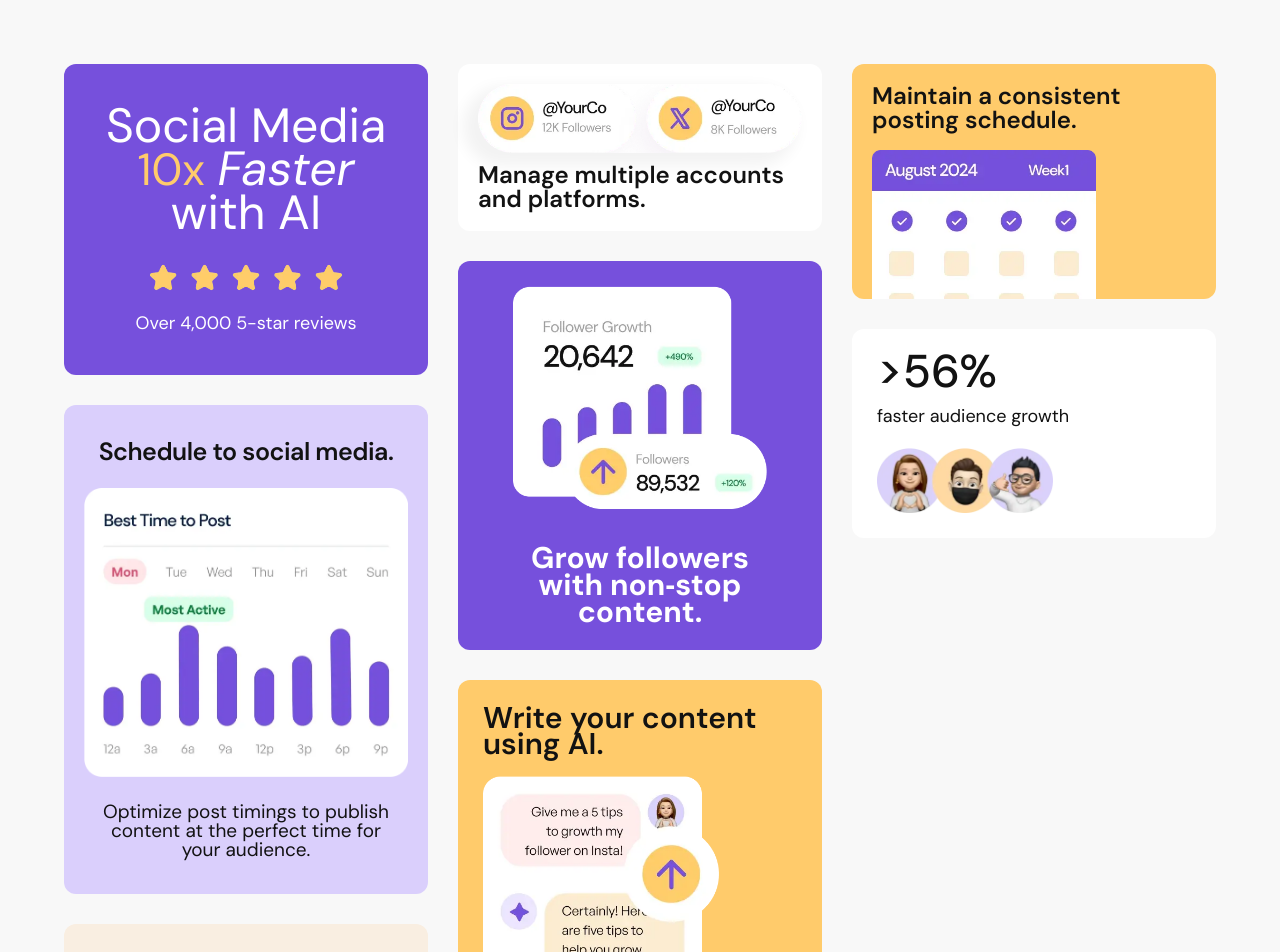
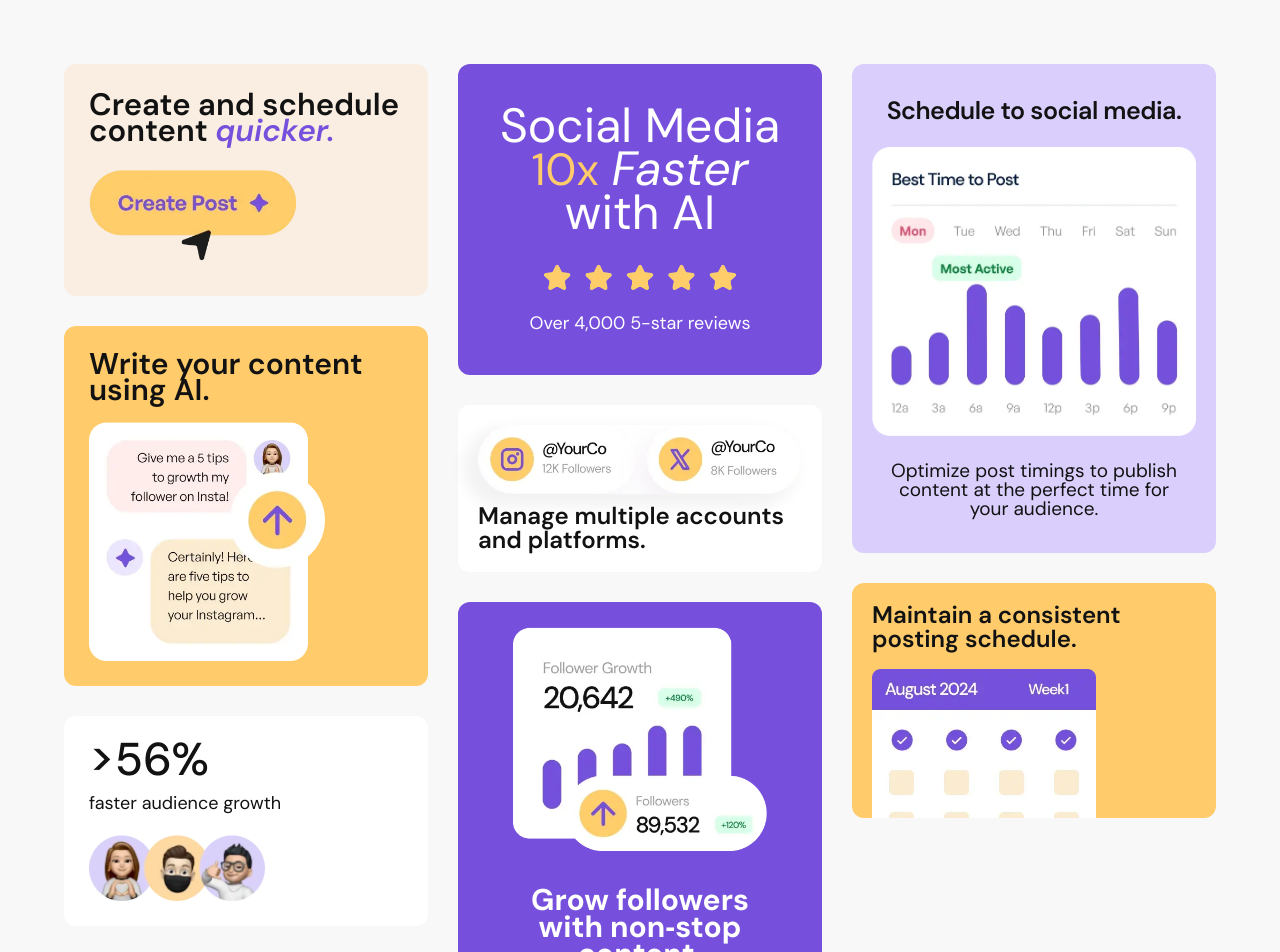
Before and after one commit to pkthunder87/bento-grid, a React (Vite) app: page / in a window 1280 px wide. Shown: the top 952 px of the page. Built offline with nearby package versions, Linux system fonts and the light colour scheme.

Commit message:
Feat: Re-arrange grid items for desktop masonry

```diff
--- a/src/App.jsx
+++ b/src/App.jsx
@@ -22,6 +22,16 @@ function App() {
         className="my-masonry-grid"
         columnClassName="my-masonry-grid_column"
       >
+        <GridItem gridItemNum="7">
+          <h2 className="grid-item--7__title">
+            Create and schedule content <span>quicker.</span>
+          </h2>
+          <img
+            className="grid-item--7__img"
+            src={`${imgPrefix}create-post${imgSuffix}`}
+            alt=""
+          />
+        </GridItem>
         <GridItem gridItemNum="1">
           <h1 className="grid-item--1__title">
             Social Media <span className="ten-x">10x</span>{" "}
@@ -33,6 +43,26 @@ function App() {
             alt=""
           />
           <p className="grid-item--1__text">Over 4,000 5-star reviews</p>
+        </GridItem>
+        <GridItem gridItemNum="4">
+          <h2 className="grid-item--4__title"> Schedule to social media.</h2>
+          <img
+            className="grid-item--4__img"
+            src={`${imgPrefix}schedule-posts${imgSuffix}`}
+            alt=""
+          />
+          <p className="grid-item--4__text">
+            Optimize post timings to publish content at the perfect time for
+            your audience.
+          </p>
+        </GridItem>
+        <GridItem gridItemNum="8">
+          <h2 className="grid-item--8__title">Write your content using AI.</h2>
+          <img
+            className="grid-item--8__img"
+            src={`${imgPrefix}ai-content${imgSuffix}`}
+            alt=""
+          />
         </GridItem>
         <GridItem gridItemNum="2">
           <img
@@ -54,17 +84,16 @@ function App() {
             alt=""
           />
         </GridItem>
-        <GridItem gridItemNum="4">
-          <h2 className="grid-item--4__title"> Schedule to social media.</h2>
+        <GridItem gridItemNum="6">
+          <h2 className="grid-item--6__title">
+            <span>&gt;</span>56%
+          </h2>
+          <p className="grid-item--6__text">faster audience growth</p>
           <img
-            className="grid-item--4__img"
-            src={`${imgPrefix}schedule-posts${imgSuffix}`}
+            className="grid-item--6__img"
+            src={`${imgPrefix}audience-growth${imgSuffix}`}
             alt=""
           />
-          <p className="grid-item--4__text">
-            Optimize post timings to publish content at the perfect time for
-            your audience.
-          </p>
         </GridItem>
         <GridItem gridItemNum="5">
           <img
@@ -76,35 +105,6 @@ function App() {
             Grow followers with non&#8209;stop content.
           </h2>
         </GridItem>
-        <GridItem gridItemNum="6">
-          <h2 className="grid-item--6__title">
-            <span>&gt;</span>56%
-          </h2>
-          <p className="grid-item--6__text">faster audience growth</p>
-          <img
-            className="grid-item--6__img"
-            src={`${imgPrefix}audience-growth${imgSuffix}`}
-            alt=""
-          />
-        </GridItem>
-        <GridItem gridItemNum="7">
-          <h2 className="grid-item--7__title">
-            Create and schedule content <span>quicker.</span>
-          </h2>
-          <img
-            className="grid-item--7__img"
-            src={`${imgPrefix}create-post${imgSuffix}`}
-            alt=""
-          />
-        </GridItem>
-        <GridItem gridItemNum="8">
-          <h2 className="grid-item--8__title">Write your content using AI.</h2>
-          <img
-            className="grid-item--8__img"
-            src={`${imgPrefix}ai-content${imgSuffix}`}
-            alt=""
-          />
-        </GridItem>
       </Masonry>
 
       <Attribution />
--- a/src/sass/_base.scss
+++ b/src/sass/_base.scss
@@ -111,7 +111,7 @@ select {
 }
 
 /* =======================
-   2.0 Tablet 550px - 900px
+   2.0 Tablet 550px - 899px
    ======================= */
 
 @media (min-width: 550px) {
--- a/src/sass/_layout.scss
+++ b/src/sass/_layout.scss
@@ -37,23 +37,48 @@
   padding-block: 8vh;
 }
 
-/* ========================
-   2.0 Tablet 600px - 900px
-   ======================== */
+.my-masonry-grid_column {
+  display: grid;
+}
 
-@media (min-width: 600px) {
-  .app-layout {
+// Displays grid items in correct order for phones
+.grid-item {
+  &--1 {
+    order: 1;
   }
-
-  .attribution {
+  &--2 {
+    order: 2;
+  }
+  &--3 {
+    order: 3;
+  }
+  &--4 {
+    order: 4;
+  }
+  &--5 {
+    order: 5;
+  }
+  &--6 {
+    order: 6;
+  }
+  &--7 {
+    order: 7;
+  }
+  &--8 {
+    order: 8;
   }
 }
 
+/* ========================
+   2.0 Tablet 600px - 899px
+   ======================== */
+
 /* ===========================
-   3.0 Laptops 1100px - 1439px
+   3.0 Laptops 900px - 1439px
    =========================== */
-@media (min-width: 1100px) {
-  .app-layout {
+@media (min-width: 900px) {
+  .my-masonry-grid_column {
+    display: inline-block;
   }
 }
 
@@ -66,7 +91,7 @@
 }
 
 /* =============================
-   4.0 react-masonry-css
+   5.0 react-masonry-css
    ============================ */
 
 //  https://www.npmjs.com/package/react-masonry-css
```
